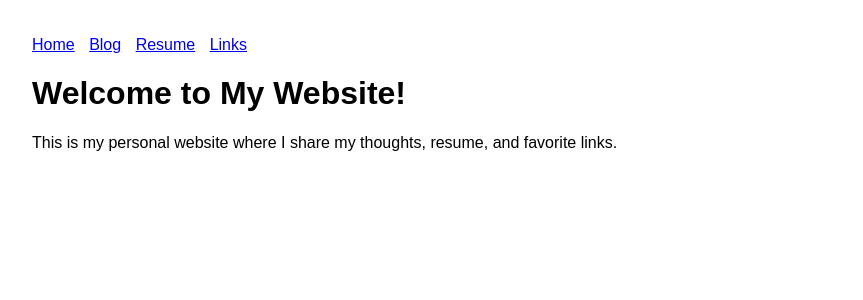
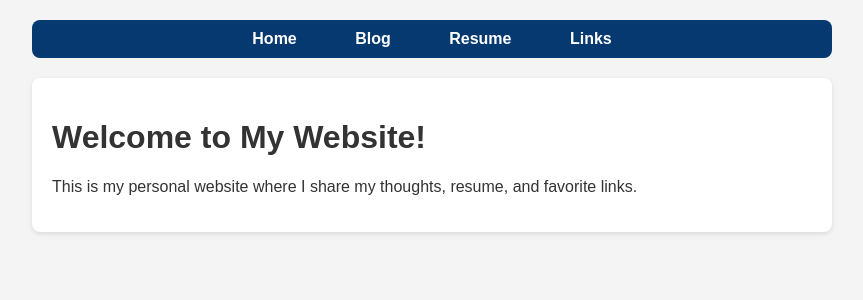
Before and after one commit to nathanwatkinsdc/nathanwatkinsdc.github.io, a Jekyll site: the page built from index.md, in a window 1280 px wide. Shown: the top 300 px of the page, without its empty margins (208-1071 px from the left). Built offline with Jekyll 4.4.1, drawn with Linux system fonts in a browser that asks for light colours.

Commit message:
Added navbar and improved styling

```diff
--- a/_layouts/default.html
+++ b/_layouts/default.html
@@ -7,6 +7,8 @@
     <link rel="stylesheet" href="/assets/style.css">
 </head>
 <body>
+
+    <!-- Navbar -->
     <nav>
         <ul>
             <li><a href="/">Home</a></li>
@@ -16,8 +18,10 @@
         </ul>
     </nav>
 
+    <!-- Main content -->
     <main>
         {{ content }}
     </main>
+
 </body>
 </html>
--- a/assets/style.css
+++ b/assets/style.css
@@ -1,14 +1,50 @@
+/* General styling */
 body {
     font-family: Arial, sans-serif;
     max-width: 800px;
     margin: auto;
     padding: 20px;
+    background-color: #f4f4f4;
+    color: #333;
 }
+
+/* Navbar styles */
+nav {
+    background-color: #063970;
+    padding: 10px;
+    text-align: center;
+    border-radius: 8px;
+}
+
 nav ul {
     list-style: none;
     padding: 0;
+    margin: 0;
 }
+
 nav ul li {
     display: inline;
-    margin-right: 10px;
+    margin: 0 15px;
 }
+
+nav ul li a {
+    text-decoration: none;
+    color: white;
+    font-weight: bold;
+    padding: 8px 12px;
+    border-radius: 4px;
+}
+
+nav ul li a:hover {
+    background-color: #D1E4F7;
+    color: #063970;
+}
+
+/* Content section */
+main {
+    background: white;
+    padding: 20px;
+    border-radius: 8px;
+    box-shadow: 0 2px 5px rgba(0, 0, 0, 0.1);
+    margin-top: 20px;
+}
```
Also changed, not shown: 2 other files.
